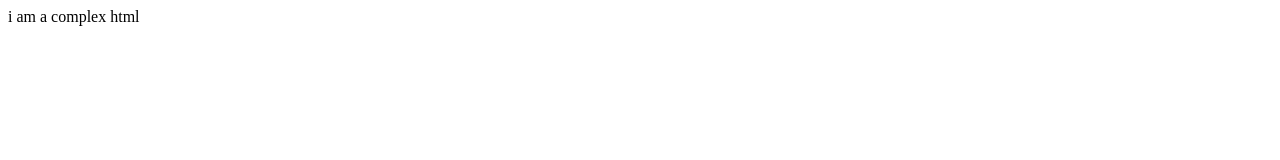
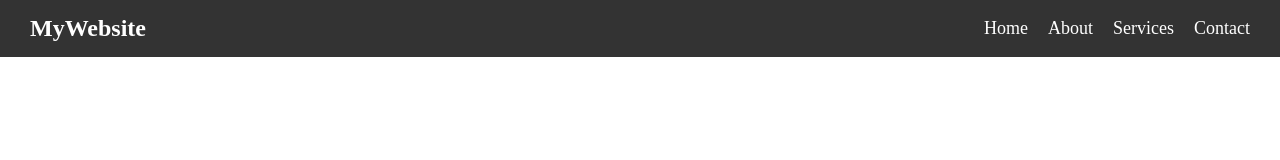
Before and after one commit to Jyotichaubey01/Express.js, a website: page index.html in a window 1280 px wide. Drawn offline with Linux system fonts and the light colour scheme.

Commit message:
basics part2

```diff
--- a/index.html
+++ b/index.html
@@ -1,12 +1,66 @@
-
 <!DOCTYPE html>
 <html lang="en">
 <head>
     <meta charset="UTF-8">
     <meta name="viewport" content="width=device-width, initial-scale=1.0">
-    <title>Document</title>
+    <title>Navbar</title>
+
+    <style>
+        * {
+            margin: 0;
+            padding: 0;
+            box-sizing: border-box;
+        }
+
+        nav {
+            background-color: #333;
+            padding: 15px 30px;
+        }
+
+        .navbar {
+            display: flex;
+            justify-content: space-between;
+            align-items: center;
+        }
+
+        .logo {
+            color: white;
+            font-size: 24px;
+            font-weight: bold;
+        }
+
+        .menu {
+            list-style: none;
+            display: flex;
+            gap: 20px;
+        }
+
+        .menu li a {
+            color: white;
+            text-decoration: none;
+            font-size: 18px;
+            transition: 0.3s;
+        }
+
+        .menu li a:hover {
+            color: orange;
+        }
+    </style>
 </head>
 <body>
-    i am a complex html
+
+    <nav>
+        <div class="navbar">
+            <div class="logo">MyWebsite</div>
+
+            <ul class="menu">
+                <li><a href="/">Home</a></li>
+                <li><a href="/about">About</a></li>
+                <li><a href="/services">Services</a></li>
+                <li><a href="/contact">Contact</a></li>
+            </ul>
+        </div>
+    </nav>
+
 </body>
 </html>
```
Also changed, not shown: index.js (+16 -5 lines).
